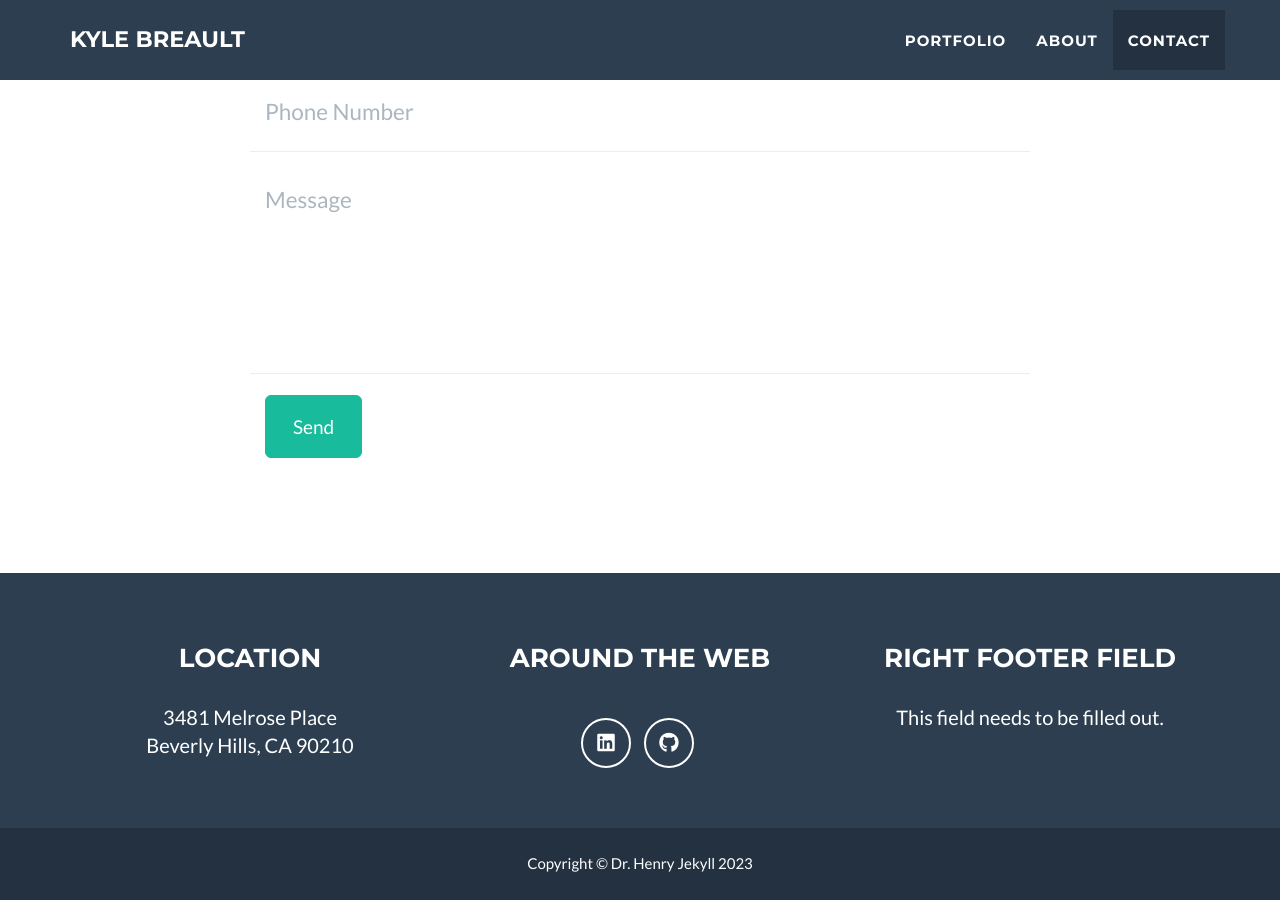
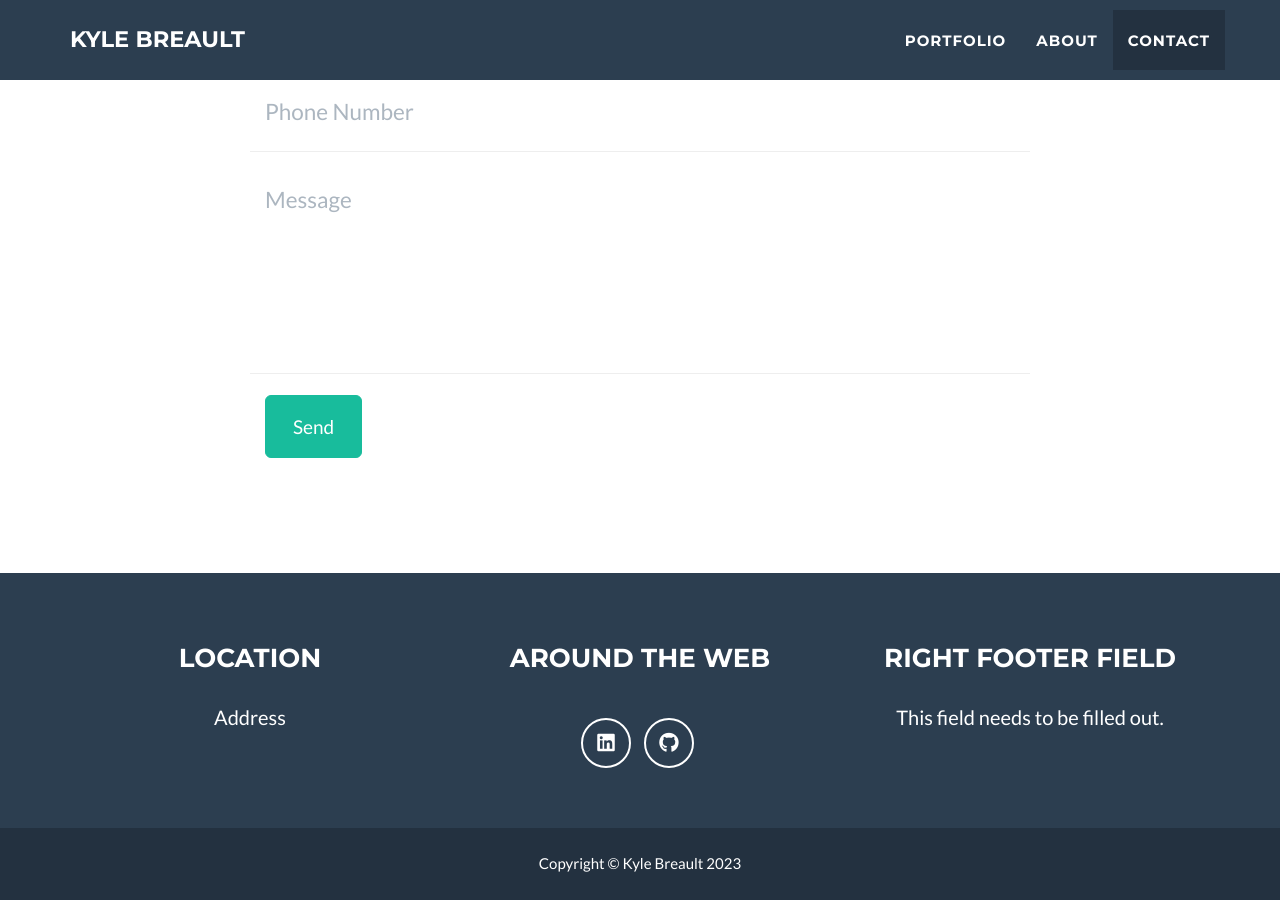
Before and after one commit to KyleBreault/KyleBreault.github.io, a Jekyll site: the page built from _posts/2014-07-18-project-1.markdown, in a window 1280 px wide and 900 px high, scrolled down 2441 px. Built offline with Jekyll 4.4.1, drawn with Linux system fonts in a browser that asks for light colours.

Commit message:
cleaned things up

```diff
--- a/_config.yml
+++ b/_config.yml
@@ -5,7 +5,7 @@ url: https://www.linkedin.com/in/dkylebreault/
 description: "Welcome to Kyle Breault's personal site."
 keywords: "Kyle Breault, Kyle, Breault"
 skills: "Environmental Scientist and Wildlife Biologist"
-meta_author: LastName FirstName
+meta_author: Breault Kyle
 
 # Google webmaster tools
 google_verify:
@@ -32,7 +32,7 @@ color:
 
 # Footer settings
 footer:
-  copyright: Dr. Henry Jekyll
+  copyright: Kyle Breault
   location: Location
   social: Around the Web
   credits: Right Footer Field
@@ -46,8 +46,7 @@ social:
 
 # Postal address (add as many lines as necessary)
 address:
-  - line: 3481 Melrose Place
-  - line: Beverly Hills, CA 90210
+  - line: Address
 
 # Credits content -> right column in footer.
 credits: "This field needs to be filled out."
```
Also changed, not shown: README.md.
